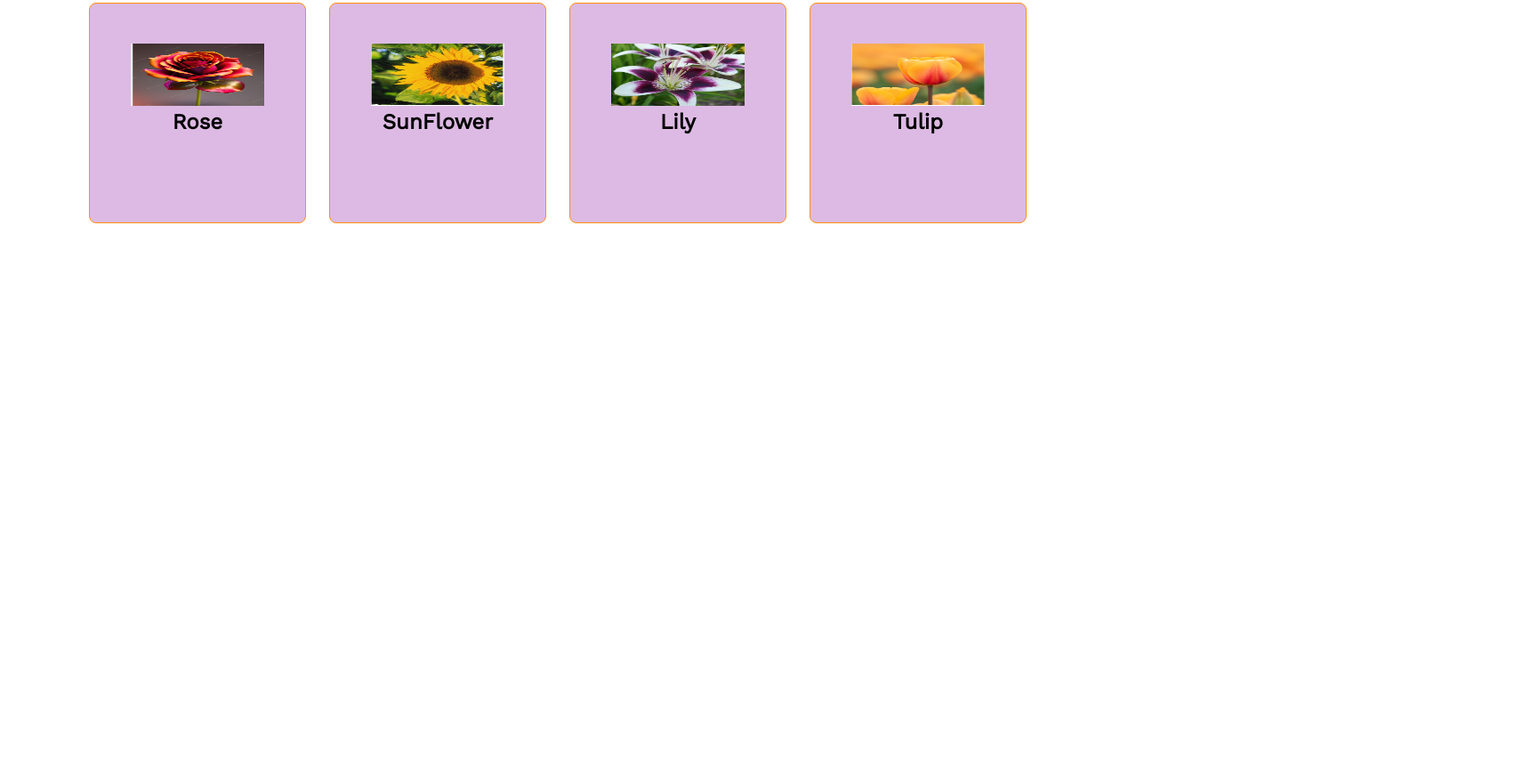
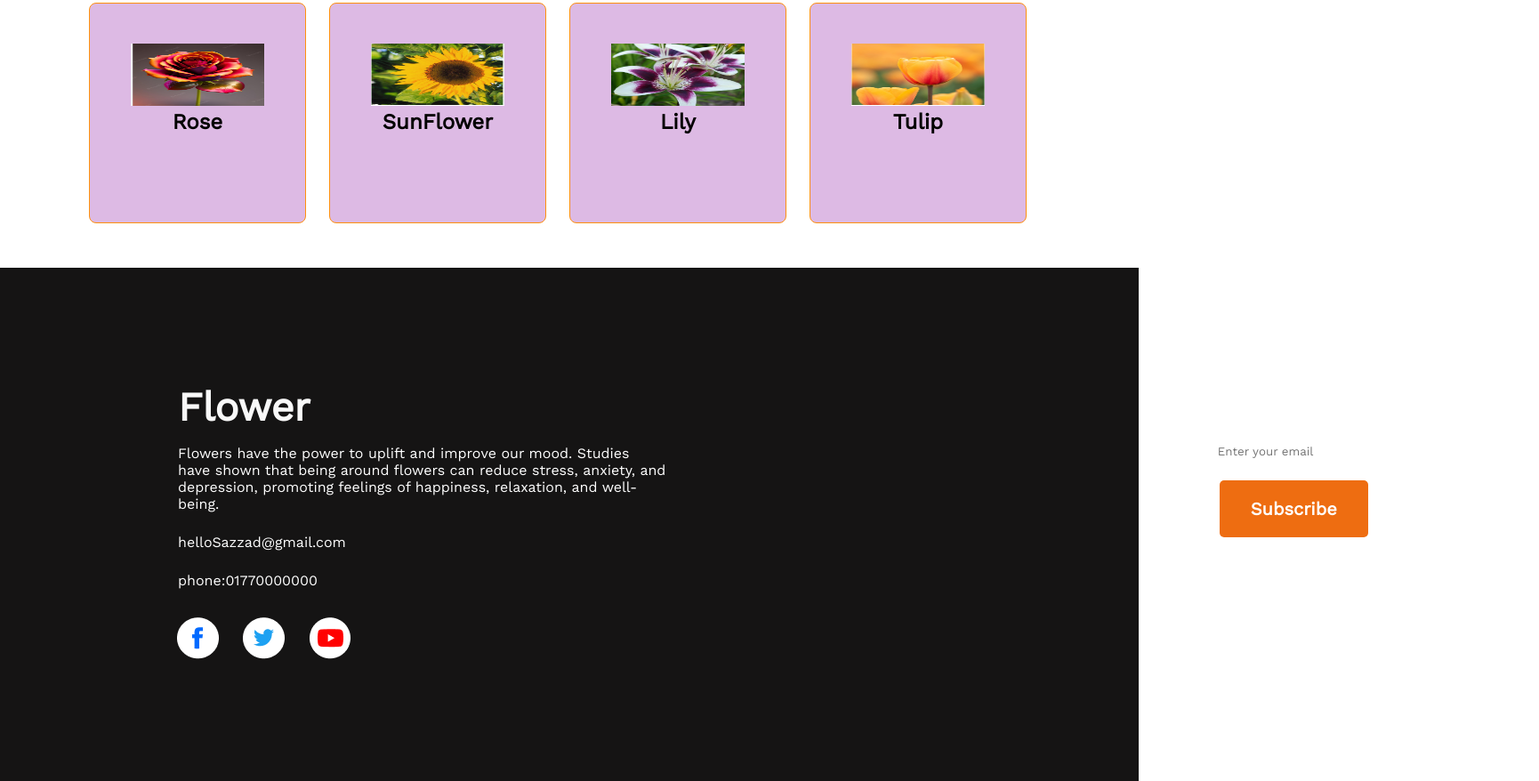
Before and after one commit to hellosazzad/first-web-repo, a plain HTML site: page index.html in a window 1280 px wide. Shown: the part 4822-5700 px from the top of the page at 89% size, 1730 px wide, since content can reach past the window. Before the commit the page ends 5123 px from the top, so only its background shows below. Drawn offline with nearby package versions, Linux system fonts and the light colour scheme.

Commit message:
add footer

```diff
--- a/Style/Style.css
+++ b/Style/Style.css
@@ -290,3 +290,76 @@ background-color: #ddbae4;
     display: grid;
     grid-template-columns: repeat(4,1fr);
 }
+/* footer style  */
+.foot-style{
+    text-align: left;
+}
+.footer{
+    display: flex;
+    text-align: center;
+    height: 577px;
+    gap: 200px;
+background: #151414;
+}
+.future{
+font-weight: 700px;
+font-size: 45px;
+color: #F8F8F8;
+margin-top: 130px;
+margin-right: 630px;
+margin-left: 200px;
+}
+.future-dis{
+font-weight: 400;
+font-size: 16px;
+color: #FFFFFF;
+margin-top: 16px;
+margin-right: 230px;
+margin-left: 200px;
+}
+.email,.phone {
+    font-weight: 400;
+font-size: 16px;
+margin-top: 24px;
+margin-right: 230px;
+margin-left: 200px;
+color: #FFFFFF;
+}
+
+
+.ficon{
+    display: flex;
+    align-items: center;
+   gap:5%;
+    margin-top: 32px;
+margin-right: 230px;
+margin-left: 199px;
+
+}
+
+.sub{
+    font-weight: 600;
+font-size: 25px;
+color: #FFFFFF;
+margin-bottom: 31px;
+margin-top: 130px;
+margin-right: 230px;
+margin-left: 200px;
+}
+.about-channel input{
+    margin-bottom: 16px;
+    border:8px solid #FFFFFF;
+
+}
+/* button style */
+.sub-button {
+    height: 64px;
+    background-color: #ee6d11;
+    border-radius: 5px;
+    color: #FFFFFF;
+    font-weight: 700;
+    font-size: 20px;
+    border: 0;
+    padding: 18px 35px;
+
+}
--- a/index.html
+++ b/index.html
@@ -123,5 +123,33 @@
             </div>
     </section>
               </main>
+              <footer class="footer hide">
+                <div class="foot-style">
+                  <h3 class="future">Flower</h3>
+                  <p class="future-dis"> Flowers have the power to uplift and improve our mood. Studies have shown that being around flowers can reduce stress, anxiety, and depression, promoting feelings of happiness, relaxation, and well-being.
+
+                  </p>
+                  <p class="email">helloSazzad@gmail.com</p>
+                  <p class="phone">phone:01770000000</p>
+                  <div class="ficon">
+                  <p>
+                      <a href=""><img src="FlowerAsset/icons/fb.png" alt=""></a>
+                  </p>
+                  <p>
+                      <a href=""><img src="FlowerAsset/icons/twitter.png" alt=""></a>
+                  </p>
+                  <p>
+                      <a href=""><img src="FlowerAsset/icons/youtube.png" alt=""></a>
+                  </p>
+              </div>
+                </div>
+                <div class="about-channel">
+                  <h3 class="sub">Subscribe</h3>
+                  <form action="">
+                      <input type="text" name="" id="" placeholder="Enter your email">
+                  </form>
+                  <button class="sub-button">Subscribe</button>
+                </div>
+          </footer>
 </body>
 </html>
```
